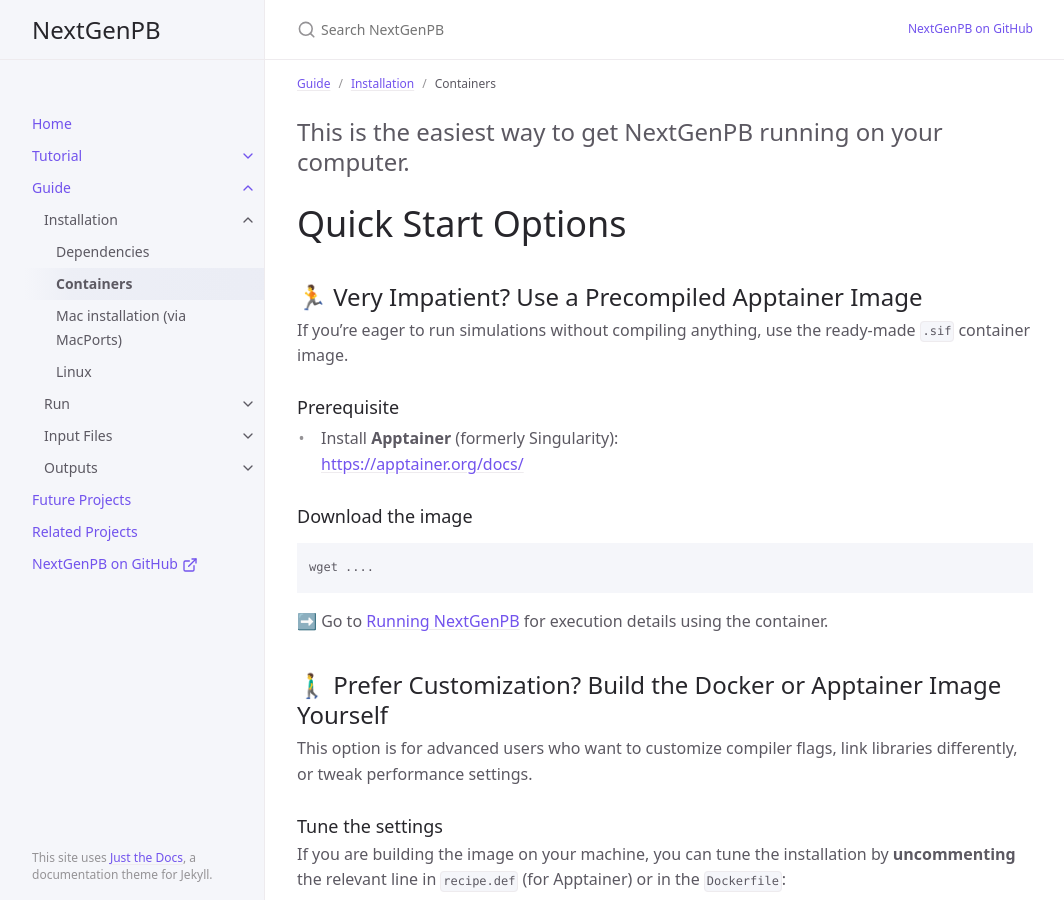
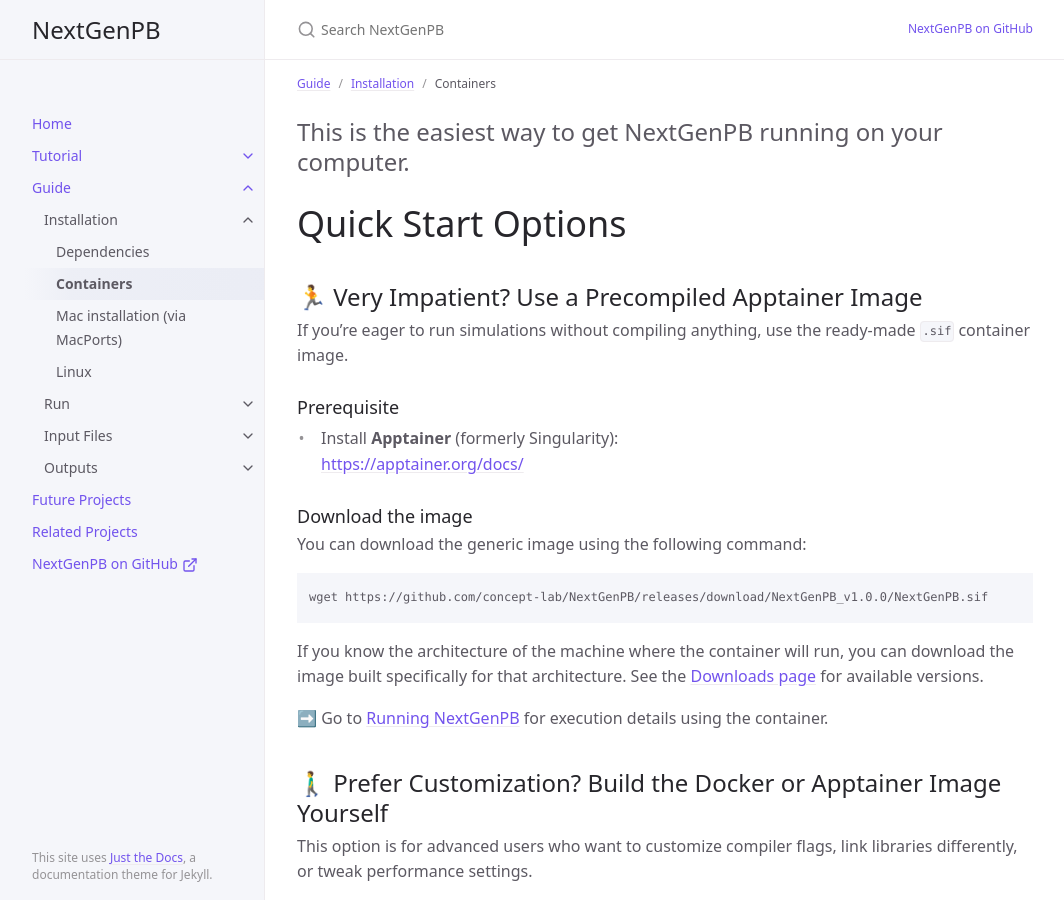
Before and after one commit to vdiflorio/nextgenpb_tutorial, a Jekyll site: the page built from docs/guide/installation/container.md, in a window 1280 px wide and 900 px high. Shown: the whole window, without its empty margins (107-1171 px from the left). Built offline with Jekyll 4.4.1, drawn with Linux system fonts in a browser that asks for light colours; cached includes are drawn as plain includes.

Commit message:
add wget in guide

````diff
--- a/docs/guide/installation/container.md
+++ b/docs/guide/installation/container.md
@@ -23,9 +23,15 @@ If you're eager to run simulations without compiling anything, use the ready-mad
 
 ### Download the image
 
+You can download the generic image using the following command:
+
 ```bash
-wget ....
+wget https://github.com/concept-lab/NextGenPB/releases/download/NextGenPB_v1.0.0/NextGenPB.sif
 ```
+
+If you know the architecture of the machine where the container will run, you can download the image built specifically for that architecture.
+See the [Downloads page](https://github.com/concept-lab/NextGenPB/releases/tag/NextGenPB_v1.0.0) for available versions.
+
 
 ➡️ Go to [Running NextGenPB](docs/guide/run/container) for execution details using the container.
 
````
